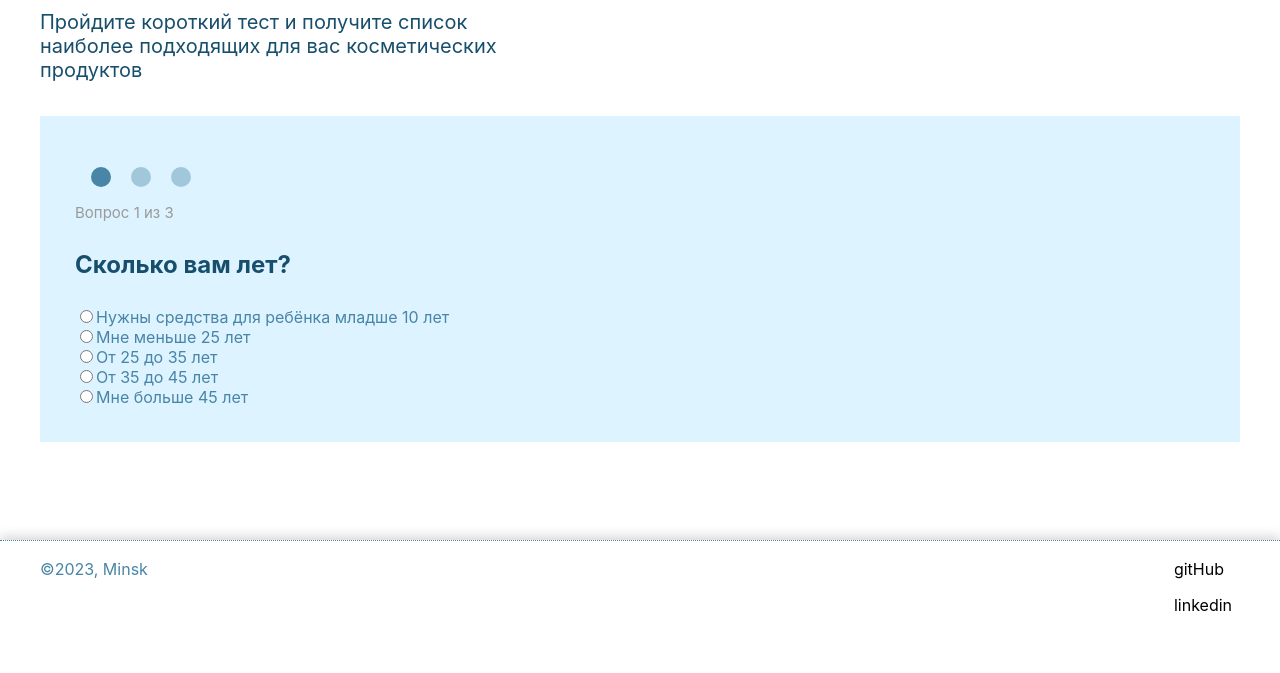
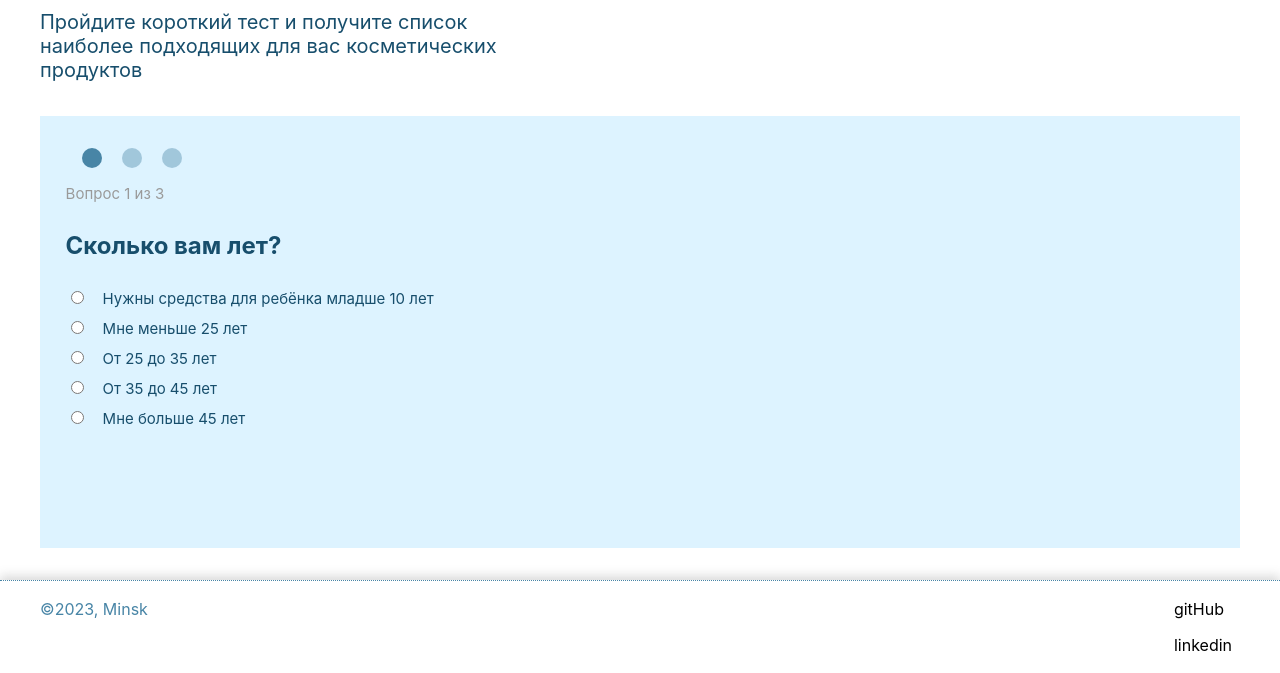
Before and after one commit to MaryAnzh/Quiz-beauty_Test-task, a website built with webpack: page index.html in a window 1280 px wide. Shown: the part 167-840 px from the top of the page. Before the commit the page ends 800 px from the top, so only its background shows below. Built offline with nearby package versions, Linux system fonts and the light colour scheme.

Commit message:
feat: add answer style

```diff
--- a/src/app/components/header/header.scss
+++ b/src/app/components/header/header.scss
@@ -26,10 +26,15 @@
         @media (max-width: $tabletPoint) {
             flex-direction: column;
             gap: 0.8rem;
+
+            &__title {
+                font-size: 1.25rem;
+            }
+
+            &__author {
+                font-size: 1rem;
+            }
+
         }
-
     }
-
-
-
 }
--- a/src/app/pages/quiz/round/round.scss
+++ b/src/app/pages/quiz/round/round.scss
@@ -1,7 +1,8 @@
 .round {
     width: 100%;
+    height: 27rem;
     margin-top: 2.13rem;
-    padding: 2.19rem;
+    padding: 1rem 1.6rem;
     display: flex;
     flex-direction: column;
     background: $mainColorLight_2;
@@ -66,7 +67,18 @@
         color: $mainColorDark;
     }
 
-    &__question-list {
+    &__answer-list {
+        display: flex;
+        flex-direction: column;
+        gap: 0.625rem;
 
+        &__answer {
+            display: flex;
+            gap: 0 1rem;
+            align-items: baseline;
+            color: $mainColorDark;
+            font-size: 0.9375rem;
+            font-weight: 400;
+        }
     }
 }
--- a/src/app/pages/quiz/round/round.ts
+++ b/src/app/pages/quiz/round/round.ts
@@ -53,7 +53,7 @@ export class Round extends Control {
     createAnswerList = (answers: string[]) => {
         this.answerList.node.innerHTML = '';
         [...Array(answers.length).keys()].forEach((index) => {
-            const answer = new Control(this.answerList.node, 'div', 'round__round__answer-list__answer');
+            const answer = new Control(this.answerList.node, 'li', 'round__answer-list__answer');
             const inputId = `answer_${index}`;
             const input = new Control(answer.node, 'input', 'round__answer-list__answer__input', null,
                 [
```
